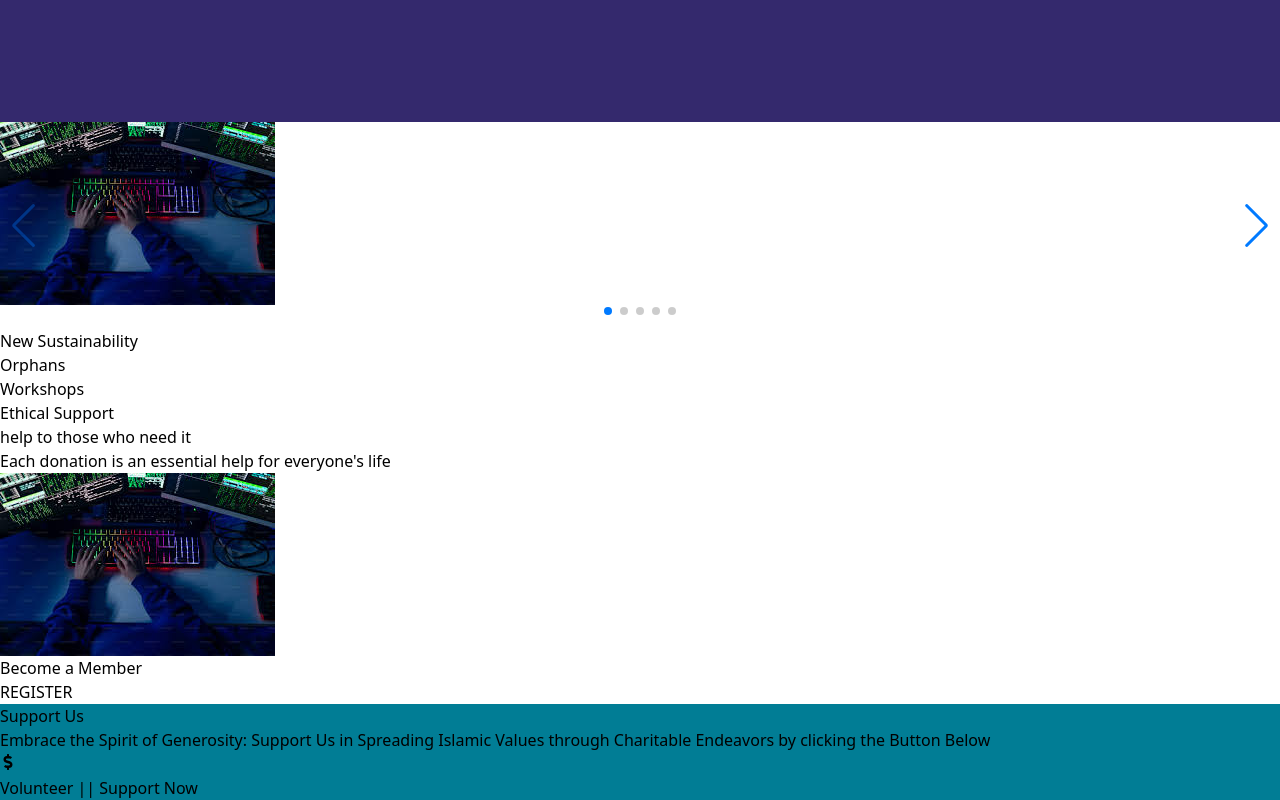
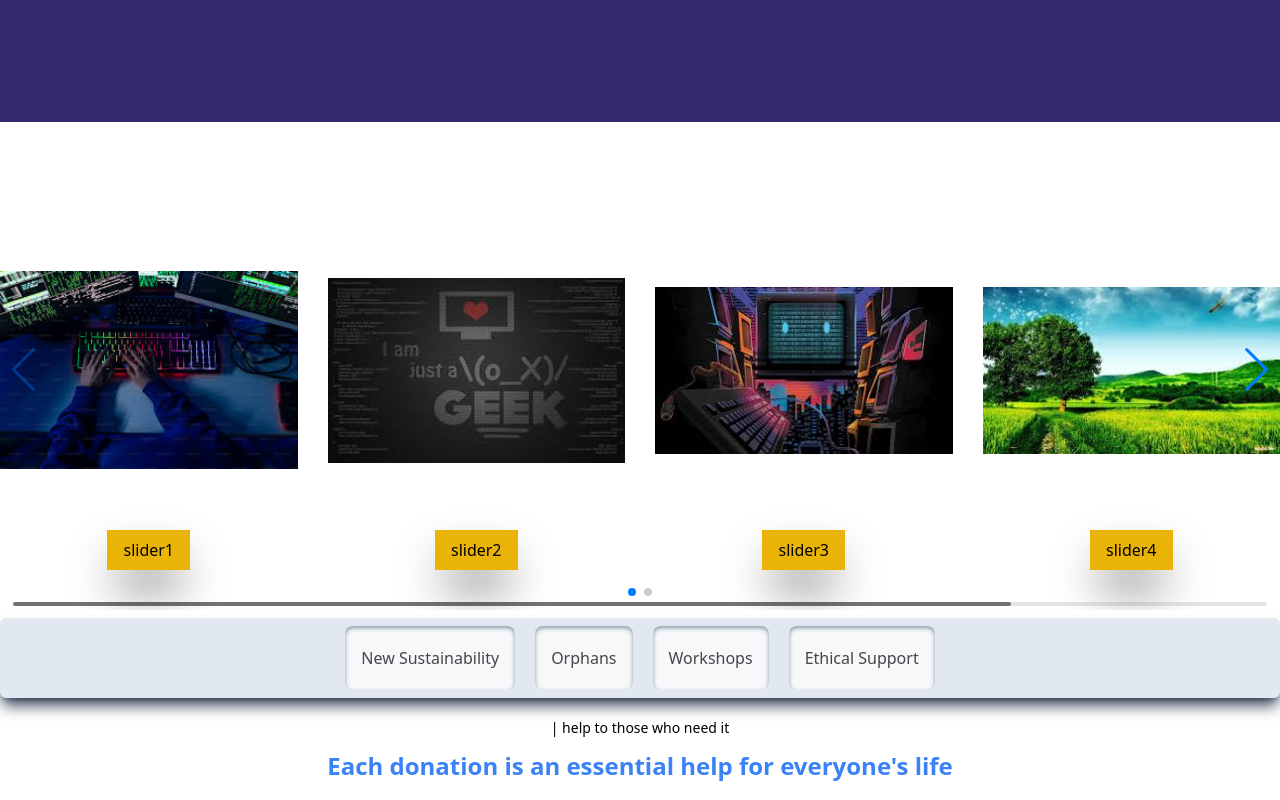
Before and after one commit to Anthony-mbaya/charity-site, a React (Vite) app: page / in a window 1280 px wide. Shown: the part 780-1580 px from the top of the page. Built offline with nearby package versions, Linux system fonts and the light colour scheme.

Commit message:
styled support and volunteer dsections

```diff
--- a/src/components/dynamic_info/home_section.jsx
+++ b/src/components/dynamic_info/home_section.jsx
@@ -4,7 +4,8 @@ import { Swiper, SwiperSlide } from "swiper/react";
 import "swiper/css"; // slider styles
 import "swiper/css/navigation";
 import "swiper/css/pagination";
-import { Navigation, Pagination } from "swiper/modules";
+import "swiper/css/scrollbar";
+import { Navigation, Pagination, Scrollbar } from "swiper/modules";
 //SwiperCore.use([Pagination, Navigation]); // swiper modules
 import slider_image_list from "./slider_images";
 import { updatesData } from "./updates";
@@ -30,16 +31,16 @@ export const HomeSection = () => {
       </ul>
       {/* volunteer section */}
       <div className="volunteer">
-        <p> help to those who need it</p>
+        <p>| help to those who need it</p>
         <h1>Each donation is an essential help for everyone's life</h1>
         <div className="register">
           <img src="src/assets/images/download (1).jpeg" alt="" />
-          <h1>Become a Member</h1>
+          <h2>Become a Member</h2>
           <button>REGISTER</button>
         </div>
       </div>
       {/* support section */}
-      <div className="support bg-home_bg">
+      <div className="support">
         <div className="support1">
           <h1>Support Us</h1>
           <p>
@@ -51,7 +52,8 @@ export const HomeSection = () => {
           </button>
         </div>
         <div className="support2">
-          <h1>Volunteer || Support Now</h1>
+          <h1>30+ Volunteers </h1>
+          <h1>70+ Support Now</h1>
         </div>
       </div>
       {/* events table list */}
@@ -84,17 +86,18 @@ function ImageSlider() {
   return (
     <Swiper
       spaceBetween={30}
-      slidesPerView={1}
+      slidesPerView={4}
       navigation
-      modules={[Navigation, Pagination]}
+      modules={[Navigation, Pagination, Scrollbar]}
+      scrollbar={{ draggable: true }}
       pagination={{ clickable: true }}
+      autoplay={{ delay: 500 }}
       className="mySwiper"
     >
       {slider_image_list.map((image, index) => (
-        <SwiperSlide key={index}>
+        <SwiperSlide key={index} className="swiperSlide">
           <img src={image.image} alt={image.alt} />
           <button>
-            <i className="fa fa-heart"></i>
             {image.btn_text}
           </button>
           <p>{image.text}</p>
--- a/src/components/dynamic_info/slider_images.js
+++ b/src/components/dynamic_info/slider_images.js
@@ -2,27 +2,32 @@ const slider_image_list = [
     {
         "id": 1,
         "image": "src/assets/images/download (1).jpeg",
-        "alt": "First slide image"
+        "alt": "First slide image",
+        'btn_text':'slider1',
     },
     {
         "id": 2,
         "image": "src/assets/images/download (2).jpeg",
-        "alt": "Second slide image"
+        "alt": "Second slide image",
+        'btn_text':'slider2',
     },
     {
         "id": 3,
         "image": "src/assets/images/download.jpeg ",
-        "alt": "Third slide image"
+        "alt": "Third slide image",
+        'btn_text':'slider3',
     },
     {
         "id": 4,
         "image": "src/assets/images/images.jpeg ",
-        "alt": "Fourth slide image"
+        "alt": "Fourth slide image",
+        'btn_text':'slider4',
     },
 
     {
         'id': 5,
         'text':'hello world',
+        'alt': 'fifth slide image',
         'btn_text':'slider5',
     },
 ];
--- a/src/index.css
+++ b/src/index.css
@@ -65,3 +65,66 @@
 .image-container button{
   @apply bg-yellow-600 w-fit px-4 py-2 mx-auto shadow-2xl shadow-black animate-bounce hover:bg-yellow-900
 }
+.mySwiper{
+  @apply h-[60vh] w-full my-2 py-3
+}
+.swiperSlide{
+  @apply h-full w-full flex flex-col justify-center items-center
+}
+.swiperSlide img{
+  @apply object-cover object-center w-[32rem]
+}
+.swiperSlide button{
+  @apply fixed bottom-7 bg-yellow-500 hover:bg-yellow-800 w-fit px-4 py-2 mx-auto shadow-2xl shadow-black
+}
+.swiperSlide p{
+  @apply text-xl text-blue-600
+}
+/*services section*/
+.services{
+  @apply container w-full py-2 bg-slate-200 flex flex-row justify-center items-center gap-5 rounded-md shadow-lg shadow-slate-700
+}
+.services li{
+  @apply px-4 py-5 bg-white rounded-lg shadow-inner shadow-slate-500 animate-pulse
+}
+/*volunteer*/
+.volunteer{
+  @apply container my-5 flex flex-col gap-3
+}
+.volunteer p{
+  @apply text-sm text-center
+}
+.volunteer h1{
+  @apply text-blue-500 text-2xl font-bold text-center
+}
+.register{
+  @apply flex flex-col gap-2 justify-center items-center py-5
+}
+.register img{
+  @apply w-[25rem] rounded-xl shadow-xl shadow-slate-500
+}
+.volunteer h2{
+  @apply text-sm text-green-600 my-3 font-bold
+}
+.register button{
+  @apply bg-blue-700 hover:bg-blue-800 animate-bounce text-white px-3 py-2 shadow-xl shadow-slate-600 mt-2
+}
+/* support section */
+.support{
+  @apply container h-[70vh] bg-slate-300 flex justify-around items-center p-3
+}
+.support1{
+  @apply bg-white w-2/5 p-5 flex flex-col justify-center gap-6 h-4/5 items-center shadow-xl shadow-slate-600 rounded-xl
+}
+.support1 h1{
+  @apply text-center text-2xl text-green-500 font-bold border-b-2 border-green-600 w-fit
+}
+.support1 p{
+  @apply w-3/5
+}
+.support1 button{
+  @apply bg-green-500 px-4 py-2
+}
+.support2 h1{
+  @apply text-3xl font-bold break-words flex flex-col gap-3
+}
```
